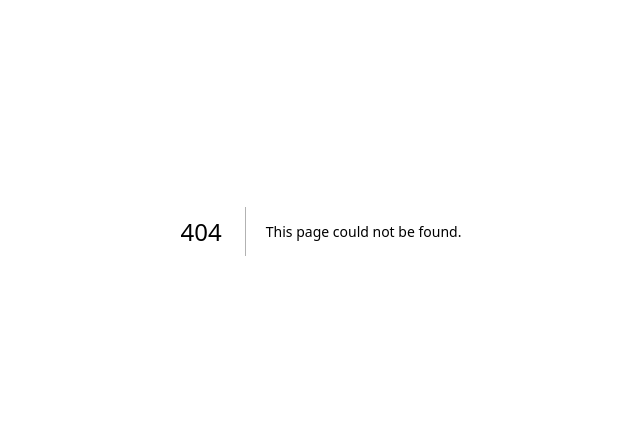
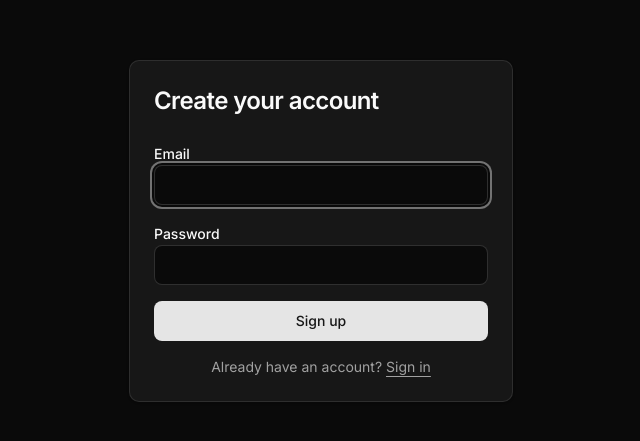
Before and after one commit to BihanBanerjee/holdmind, a Next.js app in the folder frontend/: page /signup in a window 1280 px wide. Before the commit this address had no page. Shown: the part 169-610 px from the top of the page, without its empty margins (319-959 px from the left). Built offline with nearby package versions, Linux system fonts and the light colour scheme; no server answers.

Commit message:
feat: add login and signup pages

```diff
--- /dev/null
+++ b/frontend/app/(auth)/login/page.tsx
@@ -0,0 +1,79 @@
+"use client"
+import { useState } from "react"
+import Link from "next/link"
+import { useAuth } from "@/lib/auth-context"
+import { apiFetch } from "@/lib/api"
+import { Button } from "@/components/ui/button"
+import { Input } from "@/components/ui/input"
+import { Label } from "@/components/ui/label"
+import { Card, CardContent, CardHeader, CardTitle } from "@/components/ui/card"
+
+export default function LoginPage() {
+  const [email, setEmail] = useState("")
+  const [password, setPassword] = useState("")
+  const [error, setError] = useState("")
+  const [loading, setLoading] = useState(false)
+  const { login } = useAuth()
+
+  async function handleSubmit(e: React.FormEvent) {
+    e.preventDefault()
+    setError("")
+    setLoading(true)
+    try {
+      const data = await apiFetch<{ access_token: string }>("/api/auth/signin", {
+        method: "POST",
+        body: JSON.stringify({ email, password }),
+      })
+      login(data.access_token)
+    } catch (err) {
+      setError(err instanceof Error ? err.message : "Login failed")
+    } finally {
+      setLoading(false)
+    }
+  }
+
+  return (
+    <div className="min-h-screen flex items-center justify-center bg-background">
+      <Card className="w-full max-w-sm">
+        <CardHeader>
+          <CardTitle className="text-2xl">Sign in to Holdmind</CardTitle>
+        </CardHeader>
+        <CardContent>
+          <form onSubmit={handleSubmit} className="space-y-4">
+            <div className="space-y-1">
+              <Label htmlFor="email">Email</Label>
+              <Input
+                id="email"
+                type="email"
+                value={email}
+                onChange={e => setEmail(e.target.value)}
+                required
+                autoFocus
+              />
+            </div>
+            <div className="space-y-1">
+              <Label htmlFor="password">Password</Label>
+              <Input
+                id="password"
+                type="password"
+                value={password}
+                onChange={e => setPassword(e.target.value)}
+                required
+              />
+            </div>
+            {error && <p className="text-sm text-destructive">{error}</p>}
+            <Button type="submit" className="w-full" disabled={loading}>
+              {loading ? "Signing in…" : "Sign in"}
+            </Button>
+            <p className="text-sm text-center text-muted-foreground">
+              No account?{" "}
+              <Link href="/signup" className="underline underline-offset-4">
+                Sign up
+              </Link>
+            </p>
+          </form>
+        </CardContent>
+      </Card>
+    </div>
+  )
+}
--- /dev/null
+++ b/frontend/app/(auth)/signup/page.tsx
@@ -0,0 +1,80 @@
+"use client"
+import { useState } from "react"
+import Link from "next/link"
+import { useAuth } from "@/lib/auth-context"
+import { apiFetch } from "@/lib/api"
+import { Button } from "@/components/ui/button"
+import { Input } from "@/components/ui/input"
+import { Label } from "@/components/ui/label"
+import { Card, CardContent, CardHeader, CardTitle } from "@/components/ui/card"
+
+export default function SignupPage() {
+  const [email, setEmail] = useState("")
+  const [password, setPassword] = useState("")
+  const [error, setError] = useState("")
+  const [loading, setLoading] = useState(false)
+  const { login } = useAuth()
+
+  async function handleSubmit(e: React.FormEvent) {
+    e.preventDefault()
+    setError("")
+    setLoading(true)
+    try {
+      const data = await apiFetch<{ access_token: string }>("/api/auth/signup", {
+        method: "POST",
+        body: JSON.stringify({ email, password }),
+      })
+      login(data.access_token)
+    } catch (err) {
+      setError(err instanceof Error ? err.message : "Signup failed")
+    } finally {
+      setLoading(false)
+    }
+  }
+
+  return (
+    <div className="min-h-screen flex items-center justify-center bg-background">
+      <Card className="w-full max-w-sm">
+        <CardHeader>
+          <CardTitle className="text-2xl">Create your account</CardTitle>
+        </CardHeader>
+        <CardContent>
+          <form onSubmit={handleSubmit} className="space-y-4">
+            <div className="space-y-1">
+              <Label htmlFor="email">Email</Label>
+              <Input
+                id="email"
+                type="email"
+                value={email}
+                onChange={e => setEmail(e.target.value)}
+                required
+                autoFocus
+              />
+            </div>
+            <div className="space-y-1">
+              <Label htmlFor="password">Password</Label>
+              <Input
+                id="password"
+                type="password"
+                value={password}
+                onChange={e => setPassword(e.target.value)}
+                required
+                minLength={6}
+              />
+            </div>
+            {error && <p className="text-sm text-destructive">{error}</p>}
+            <Button type="submit" className="w-full" disabled={loading}>
+              {loading ? "Creating account…" : "Sign up"}
+            </Button>
+            <p className="text-sm text-center text-muted-foreground">
+              Already have an account?{" "}
+              <Link href="/login" className="underline underline-offset-4">
+                Sign in
+              </Link>
+            </p>
+          </form>
+        </CardContent>
+      </Card>
+    </div>
+  )
+}
```
